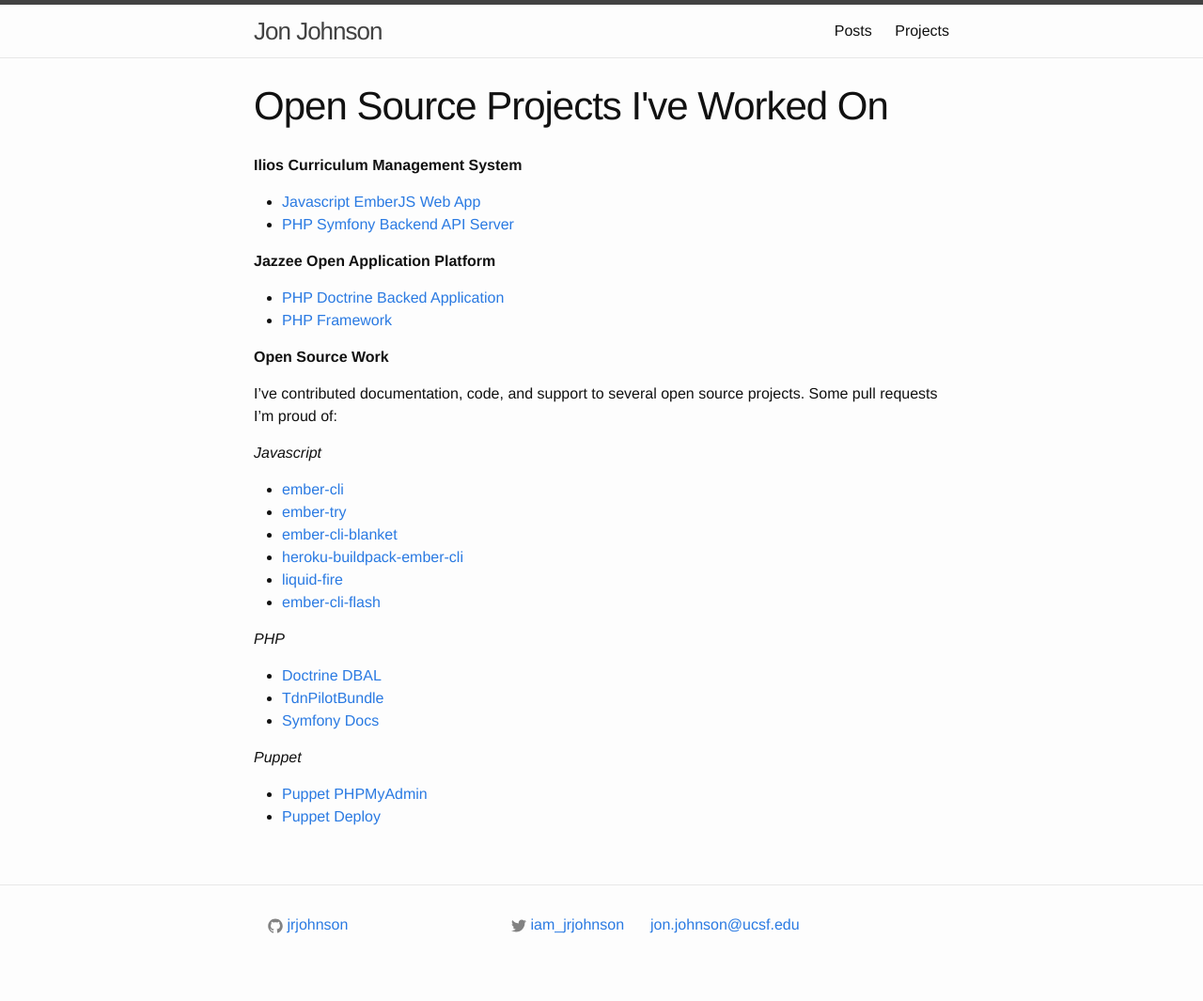
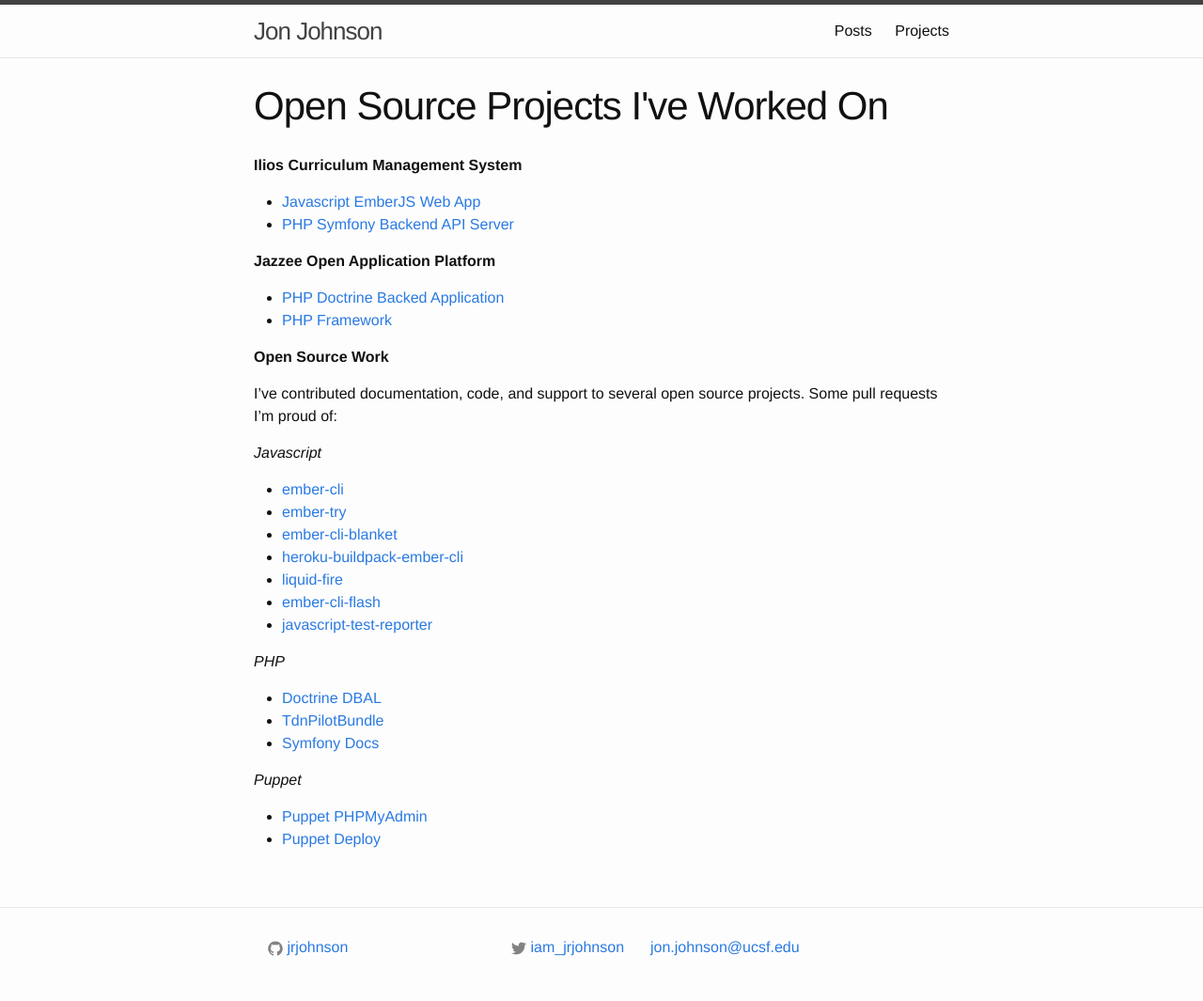
Before and after one commit to jrjohnson/website, a Jekyll site: the page built from projects.md, in a window 1280 px wide. Shown: the whole page at 94% size. Built offline with Jekyll 4.4.1, drawn with Linux system fonts in a browser that asks for light colours; before the commit the page ends 1041 px from its top, so only the background shows below that.

Commit message:
Add JS test reporter PR

```diff
--- a/projects.md
+++ b/projects.md
@@ -28,7 +28,7 @@
 - [heroku-buildpack-ember-cli](https://github.com/tonycoco/heroku-buildpack-ember-cli/pull/82)
 - [liquid-fire](https://github.com/ef4/liquid-fire/pull/291)
 - [ember-cli-flash](https://github.com/poteto/ember-cli-flash/pull/67)
-
+- [javascript-test-reporter](https://github.com/codeclimate/javascript-test-reporter/pull/20)
 
 *PHP*
 
```
